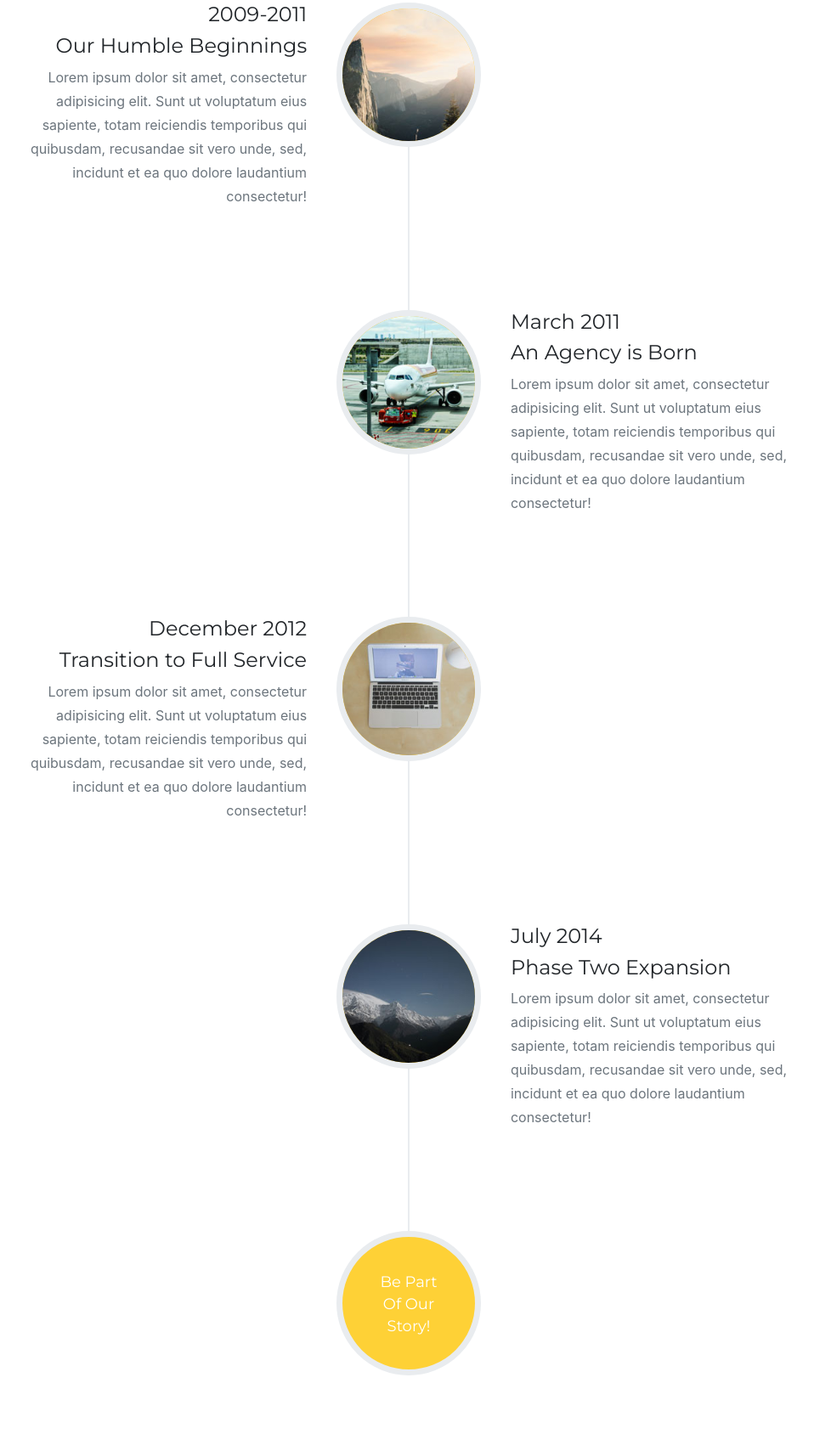
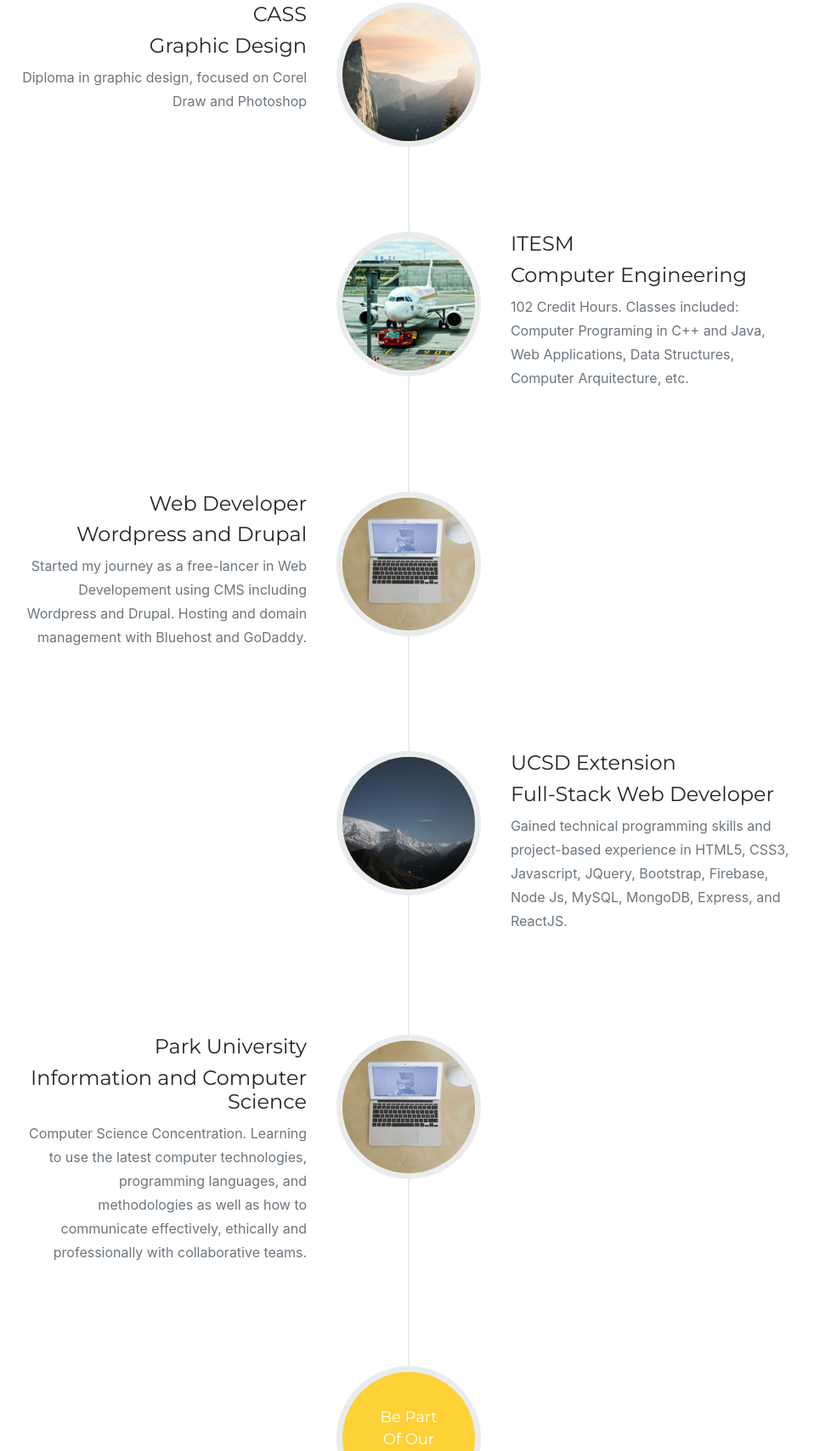
Before and after one commit to wendygarcia84/wendy-garcia, a website with bundled scripts: page index.html in a window 1280 px wide. Shown: the part 3249-4957 px from the top of the page at 85% size, without its empty margins (159-1117 px from the left). Built offline with nearby package versions, Linux system fonts and the light colour scheme; a web font is replaced by a local one.

Commit message:
add info in about section

```diff
--- a/index.html
+++ b/index.html
@@ -278,11 +278,11 @@
               </div>
               <div class="timeline-panel">
                 <div class="timeline-heading">
-                  <h4>2009-2011</h4>
-                  <h4 class="subheading">Our Humble Beginnings</h4>
+                  <h4>CASS</h4>
+                  <h4 class="subheading">Graphic Design</h4>
                 </div>
                 <div class="timeline-body">
-                  <p class="text-muted">Lorem ipsum dolor sit amet, consectetur adipisicing elit. Sunt ut voluptatum eius sapiente, totam reiciendis temporibus qui quibusdam, recusandae sit vero unde, sed, incidunt et ea quo dolore laudantium consectetur!</p>
+                  <p class="text-muted">Diploma in graphic design, focused on Corel Draw and Photoshop</p>
                 </div>
               </div>
             </li>
@@ -292,11 +292,11 @@
               </div>
               <div class="timeline-panel">
                 <div class="timeline-heading">
-                  <h4>March 2011</h4>
-                  <h4 class="subheading">An Agency is Born</h4>
+                  <h4>ITESM</h4>
+                  <h4 class="subheading">Computer Engineering</h4>
                 </div>
                 <div class="timeline-body">
-                  <p class="text-muted">Lorem ipsum dolor sit amet, consectetur adipisicing elit. Sunt ut voluptatum eius sapiente, totam reiciendis temporibus qui quibusdam, recusandae sit vero unde, sed, incidunt et ea quo dolore laudantium consectetur!</p>
+                  <p class="text-muted">102 Credit Hours. Classes included: Computer Programing in C++ and Java, Web Applications, Data Structures, Computer Arquitecture, etc.</p>
                 </div>
               </div>
             </li>
@@ -306,11 +306,11 @@
               </div>
               <div class="timeline-panel">
                 <div class="timeline-heading">
-                  <h4>December 2012</h4>
-                  <h4 class="subheading">Transition to Full Service</h4>
+                  <h4>Web Developer</h4>
+                  <h4 class="subheading">Wordpress and Drupal</h4>
                 </div>
                 <div class="timeline-body">
-                  <p class="text-muted">Lorem ipsum dolor sit amet, consectetur adipisicing elit. Sunt ut voluptatum eius sapiente, totam reiciendis temporibus qui quibusdam, recusandae sit vero unde, sed, incidunt et ea quo dolore laudantium consectetur!</p>
+                  <p class="text-muted">Started my journey as a free-lancer in Web Developement using CMS including Wordpress and Drupal. Hosting and domain management with Bluehost and GoDaddy.</p>
                 </div>
               </div>
             </li>
@@ -320,11 +320,25 @@
               </div>
               <div class="timeline-panel">
                 <div class="timeline-heading">
-                  <h4>July 2014</h4>
-                  <h4 class="subheading">Phase Two Expansion</h4>
+                  <h4>UCSD Extension</h4>
+                  <h4 class="subheading">Full-Stack Web Developer</h4>
                 </div>
                 <div class="timeline-body">
-                  <p class="text-muted">Lorem ipsum dolor sit amet, consectetur adipisicing elit. Sunt ut voluptatum eius sapiente, totam reiciendis temporibus qui quibusdam, recusandae sit vero unde, sed, incidunt et ea quo dolore laudantium consectetur!</p>
+                  <p class="text-muted">Gained technical programming skills and project-based experience in HTML5, CSS3, Javascript, JQuery, Bootstrap, Firebase, Node Js, MySQL, MongoDB, Express, and ReactJS.</p>
+                </div>
+              </div>
+            </li>
+            <li>
+              <div class="timeline-image">
+                <img class="rounded-circle img-fluid" src="img/about/3.jpg" alt="">
+              </div>
+              <div class="timeline-panel">
+                <div class="timeline-heading">
+                  <h4>Park University</h4>
+                  <h4 class="subheading">Information and Computer Science</h4>
+                </div>
+                <div class="timeline-body">
+                  <p class="text-muted">Computer Science Concentration. Learning to use the latest computer technologies, programming languages, and methodologies as well as how to communicate effectively, ethically and professionally with collaborative teams.</p>
                 </div>
               </div>
             </li>
```
